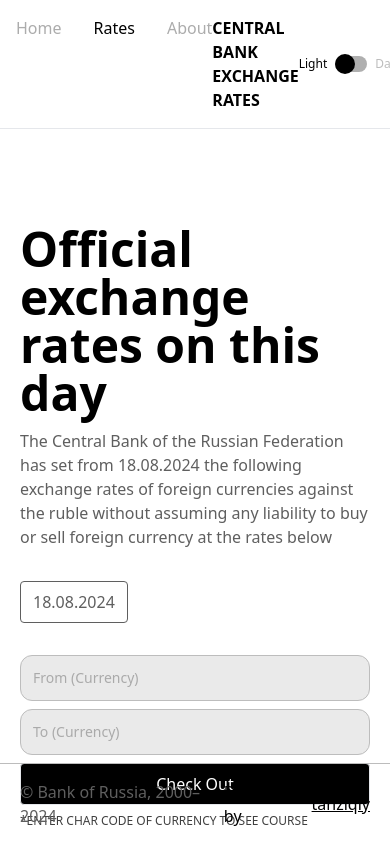
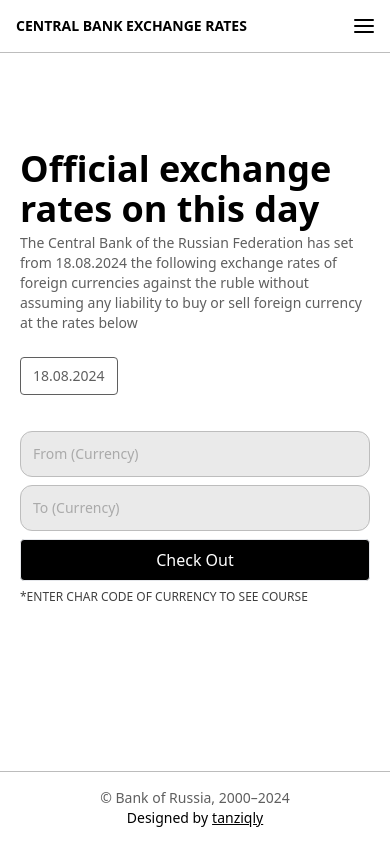
Before and after one commit to tanziqly/ExchangeApp, a React (Vite) app: page /exchange in a window 390 px wide. Built offline with nearby package versions, Linux system fonts and the light colour scheme.

Commit message:
adaptive

```diff
--- a/src/App.jsx
+++ b/src/App.jsx
@@ -2,7 +2,7 @@ import Router from "./router";
 
 export default function App() {
   return (
-    <div className="transition overflow-hidden duration-150 w-full h-screen dark:bg-[#07090B]">
+    <div className="transition duration-150 w-full">
       <Router />
     </div>
   );
--- a/src/Components/Exchange.jsx
+++ b/src/Components/Exchange.jsx
@@ -7,35 +7,39 @@ export default function Exchange() {
   const [inputValue2, setInputValue2] = useState("");
 
   const handleButtonClick = () => {
+    if (inputValue1.trim() === "" || inputValue2.trim() === "") {
+      alert("Please enter valid currency codes.");
+      return;
+    }
     setClickButton(!clickButton);
   };
 
   const handleInputChange1 = (event) => {
-    setInputValue1(event.target.value);
+    setInputValue1(event.target.value.toUpperCase());
   };
 
   const handleInputChange2 = (event) => {
-    setInputValue2(event.target.value);
+    setInputValue2(event.target.value.toUpperCase());
   };
 
-  const { course, fromValuteDetails } = useExchangeRate(
+  const { course, fromValuteDetails, toValuteDetails } = useExchangeRate(
     inputValue1,
     inputValue2,
     clickButton
   );
 
   return (
-    <div className="flex gap-28 w-full max-w-[1440px] px-5">
+    <div className="flex my-1 sm:my-3 flex-col md:flex-row gap-4 md:gap-28 w-full max-w-[1440px] px-5">
       <div className="flex gap-2 flex-col">
         <input
-          className="bg-[#eaeaea] dark:text-white text-black dark:bg-[#0C0D0E] p-3 rounded-xl w-[350px] border border-[#bdbdbd] dark:border-[#545454] dark:placeholder:text-[#545454] placeholder:text-[#aaaaaa] text-sm"
+          className="bg-[#eaeaea] dark:text-white text-black dark:bg-[#0C0D0E] p-3 rounded-xl w-full md:w-[350px] border border-[#bdbdbd] dark:border-[#545454] dark:placeholder:text-[#545454] placeholder:text-[#aaaaaa] text-sm"
           type="text"
           placeholder="From (Currency)"
           value={inputValue1}
           onChange={handleInputChange1}
         />
         <input
-          className="bg-[#eaeaea] dark:text-white text-black dark:bg-[#0C0D0E] p-3 rounded-xl w-[350px] border border-[#bdbdbd] dark:border-[#545454] dark:placeholder:text-[#545454] placeholder:text-[#aaaaaa] text-sm"
+          className="bg-[#eaeaea] dark:text-white text-black dark:bg-[#0C0D0E] p-3 rounded-xl w-full md:w-[350px] border border-[#bdbdbd] dark:border-[#545454] dark:placeholder:text-[#545454] placeholder:text-[#aaaaaa] text-sm"
           type="text"
           placeholder="To (Currency)"
           value={inputValue2}
@@ -43,7 +47,7 @@ export default function Exchange() {
         />
         <button
           onClick={handleButtonClick}
-          className="px-3 py-2 border bg-black text-white dark:text-black dark:bg-white w-full rounded"
+          className="px-3 py-2 border bg-black text-white dark:text-black dark:bg-white w-full rounded transition duration-200 hover:bg-gray-800 dark:hover:bg-gray-300"
         >
           Check Out
         </button>
@@ -52,7 +56,8 @@ export default function Exchange() {
         </span>
       </div>
       {course !== null && fromValuteDetails && (
-        <div className="flex flex-col gap-4">
+        <div className="flex justify-center">
+          <div className="flex py-4 px-8 rounded-lg border w-fit flex-col gap-4">
             <h2 className="text-black dark:text-white font-bold">
               {fromValuteDetails.Name}
             </h2>
@@ -60,7 +65,7 @@ export default function Exchange() {
               <div className="flex gap-2 text-sm text-[#aaaaaa] dark:text-[#5b5b5b] ">
                 Current course:
                 <span className="text-black dark:text-white font-bold">
-                {course}
+                  {course} {toValuteDetails.CharCode}
                 </span>
               </div>
               <div className="flex gap-2 text-sm text-[#aaaaaa] dark:text-[#5b5b5b] ">
@@ -83,6 +88,7 @@ export default function Exchange() {
               </div>
             </div>
           </div>
+        </div>
       )}
     </div>
   );
--- a/src/Components/Footer.jsx
+++ b/src/Components/Footer.jsx
@@ -2,11 +2,11 @@ import { Link } from "react-router-dom";
 
 export default function Footer() {
   return (
-    <div className="max-w-[1440px] w-full px-5 py-4 flex justify-between">
+    <div className=" max-w-[1440px] w-full px-5 py-4 flex sm:flex-row flex-col items-center text-sm md:text-base justify-between">
       <span className="dark:text-[#545454] text-[#5f5f5f]">
         © Bank of Russia, 2000–2024
       </span>
-      <span className="flex items-center gap-1 text-black dark:text-white">
+      <span className=" flex items-center gap-1 text-black dark:text-white">
         Designed by
         <Link to="https://github.com/tanziqly" className="underline">
           tanziqly
--- a/src/Components/Header.jsx
+++ b/src/Components/Header.jsx
@@ -1,11 +1,21 @@
 import { NavLink, Link } from "react-router-dom";
 
 import Switcher from "./ThemeSwitcher";
+import { useState } from "react";
 
 export default function Header() {
+  const [openMenu, setOpenMenu] = useState(false);
+  const handleLinkClose = () => {
+    setOpenMenu(!openMenu);
+  };
+
+  const handleNavOpen = () => {
+    setOpenMenu(!openMenu);
+  };
+
   return (
-    <div className="w-full max-w-[1440px] px-4 py-4 flex justify-between">
-      <ul className="flex gap-8 text-base text-[#ACACAC] dark:text-[#545454]">
+    <div className="relative w-full items-center max-w-[1440px] px-4 py-4 flex justify-between">
+      <ul className="hidden md:flex gap-8 text-base text-[#ACACAC] dark:text-[#545454]">
         <li>
           <NavLink
             to="/"
@@ -43,10 +53,71 @@ export default function Header() {
           </NavLink>
         </li>
       </ul>
-      <Link to="/" className="text-black dark:text-white font-bold uppercase">
+      <Link
+        to="/"
+        className="text-black text-sm md:text-base dark:text-white font-bold uppercase"
+      >
         Central bank exchange rates
       </Link>
-      <Switcher />
+      <Switcher className={"hidden md:flex"} />
+      <button onClick={handleNavOpen} className="flex gap-1 flex-col md:hidden">
+        <div className="h-[2px] rounded w-5 dark:bg-white bg-black"></div>
+        <div className="h-[2px] rounded w-5 dark:bg-white bg-black"></div>
+        <div className="h-[2px] rounded w-5 dark:bg-white bg-black"></div>
+      </button>
+      {openMenu && (
+        <div className="flex flex-col gap-5 rounded-xl dark:bg-neutral-900 bg-neutral-100 right-5 left-5 p-5 absolute top-20">
+          <ul className="flex flex-col md:hidden gap-4 text-base text-[#ACACAC] dark:text-[#545454]">
+            <li className="w-full">
+              <NavLink
+                to="/"
+                onClick={handleLinkClose}
+                className={({ isActive }) =>
+                  `flex w-full p-2 ${
+                    isActive
+                      ? "text-black dark:text-white"
+                      : "hover:text-black dark:hover:text-white"
+                  }`
+                }
+              >
+                Home
+              </NavLink>
+            </li>
+            <li className="w-full">
+              <NavLink
+                to="/exchange"
+                onClick={handleLinkClose}
+                className={({ isActive }) =>
+                  `flex w-full p-2 ${
+                    isActive
+                      ? "text-black dark:text-white"
+                      : "hover:text-black dark:hover:text-white"
+                  }`
+                }
+              >
+                Rates
+              </NavLink>
+            </li>
+            <li className="w-full">
+              <NavLink
+                to="/about"
+                onClick={handleLinkClose}
+                className={({ isActive }) =>
+                  `flex w-full p-2 ${
+                    isActive
+                      ? "text-black dark:text-white"
+                      : "hover:text-black dark:hover:text-white"
+                  }`
+                }
+              >
+                About
+              </NavLink>
+            </li>
+          </ul>
+          <hr className="dark:border-neutral-700 border-neutral-200" />
+          <Switcher className={"p-2 flex md:hidden"} />
+        </div>
+      )}
     </div>
   );
 }
--- a/src/Components/ThemeSwitcher.jsx
+++ b/src/Components/ThemeSwitcher.jsx
@@ -1,7 +1,7 @@
 import { useState, useEffect } from "react";
 import useDarkTheme from "../Hooks/useDarkTheme";
 
-export default function Switcher() {
+export default function Switcher({ className }) {
   const { isDarkMode, toggleTheme } = useDarkTheme();
   const [OpenSwitch, setOpenSwitch] = useState(isDarkMode);
 
@@ -16,7 +16,7 @@ export default function Switcher() {
 
   return (
     <button
-      className="flex gap-2 items-center text-[#545454]"
+      className={`${className} flex gap-2 items-center text-[#545454]`}
       onClick={handleSwitch}
     >
       <span className="text-xs text-black dark:text-[#545454] font-medium ">
--- a/src/Components/Title.jsx
+++ b/src/Components/Title.jsx
@@ -17,18 +17,18 @@ export default function Title({ button, children, pbottom }) {
     <div
       className={`${pbottom} w-full max-w-[1440px] px-5 dark:text-[#545454] text-[#5f5f5f]`}
     >
-      <div className="flex mb-8 gap-3 flex-col w-full max-w-[944px]">
-        <h1 className="dark:text-white text-black text-5xl font-black">
+      <div className="flex mb-8 gap-1 sm:gap-3 flex-col w-full max-w-[944px]">
+        <h1 className="dark:text-white text-black text-4xl sm:text-5xl font-black">
           Official exchange rates on this day
         </h1>
-        <span>
+        <span className="text-sm sm:text-base">
           The Central Bank of the Russian Federation has set from {currentDate}{" "}
           the following exchange rates of foreign currencies against the ruble
           without assuming any liability to buy or sell foreign currency at the
           rates below
         </span>
-        <div className="flex gap-4 mt-5">
-          <div className="px-3 py-2 border border-[#5f5f5f] dark:border-[#545454] w-fit rounded">
+        <div className="flex gap-0 sm:gap-4 mt-5">
+          <div className="px-3 text-sm sm:text-base py-2 border border-[#5f5f5f] dark:border-[#545454] w-fit rounded">
             {currentDate}
           </div>
           <Link to="/exchange">
--- a/src/Pages/ExchangePage.jsx
+++ b/src/Pages/ExchangePage.jsx
@@ -3,7 +3,7 @@ import Title from "../Components/Title";
 
 export default function ExchangePage() {
   return (
-    <div className="flex flex-col items-center mt-24">
+    <div className="flex flex-col overflow-auto items-center mt-24">
       <Title button={"hidden"} />
       <Exchange />
     </div>
--- a/src/layout.jsx
+++ b/src/layout.jsx
@@ -1,16 +1,16 @@
 import Header from "./Components/Header";
 import Footer from "./Components/Footer";
 
-export default function layout({ children }) {
+export default function Layout({ children }) {
   return (
-    <>
-      <nav className="flex justify-center border-b border:[#BDBDBD] dark:border-[#545454]">
+    <div className="flex flex-col min-h-screen">
+      <nav className="flex justify-center border-b border-[#BDBDBD] dark:border-[#545454]">
         <Header />
       </nav>
-      {children}
-      <footer className="absolute text-black bottom-0 border-t border-[#bcbcbc] dark:border-[#545454] w-full flex justify-center">
+      <div className="flex-grow">{children}</div>
+      <footer className="text-black border-t border-[#bcbcbc] dark:border-[#545454] w-full flex justify-center">
         <Footer />
       </footer>
-    </>
+    </div>
   );
 }
--- a/src/main.jsx
+++ b/src/main.jsx
@@ -1,10 +1,12 @@
-import { StrictMode } from 'react'
-import { createRoot } from 'react-dom/client'
-import App from './App.jsx'
-import './index.css'
+import { StrictMode } from "react";
+import { createRoot } from "react-dom/client";
+import App from "./App.jsx";
+import "./index.css";
 
-createRoot(document.getElementById('root')).render(
+createRoot(document.getElementById("root")).render(
   <StrictMode>
-    <App />
-  </StrictMode>,
-)
+    <div className="dark:bg-[#07090B]">
+      <App />
+    </div>
+  </StrictMode>
+);
```
Also changed, not shown: src/Hooks/useExchangeRate.js (+6 -3 lines). Lines whose indentation alone changed are shown as unchanged.
